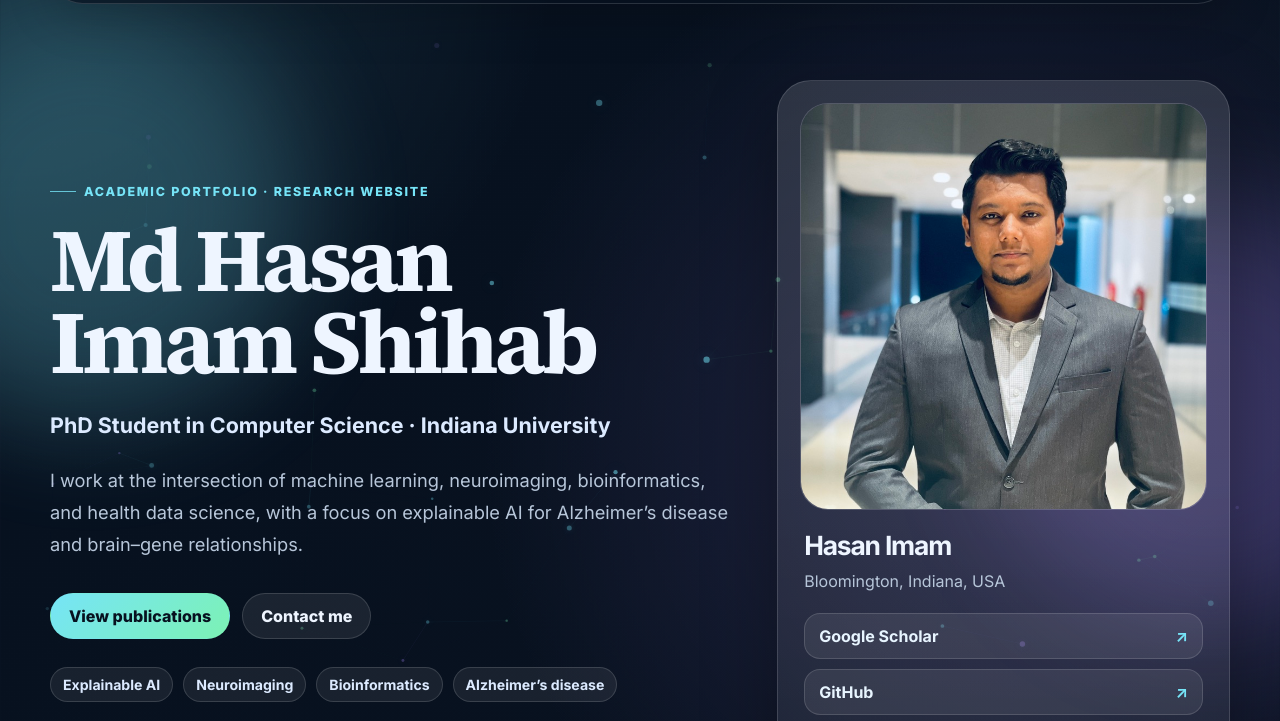
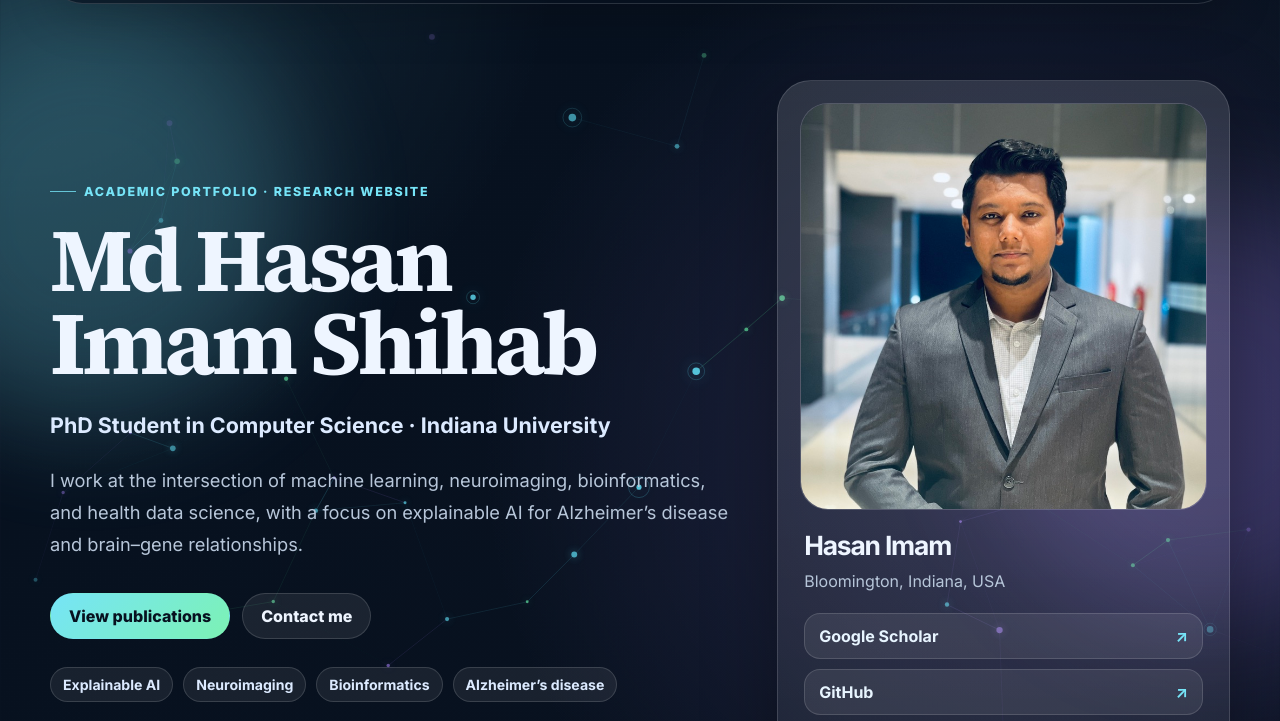
Before and after one commit to hasanimamshihab/hasanimamshihab.github.io, a plain HTML site: page index.html in a window 1280 px wide. Shown: the part 79-800 px from the top of the page. Drawn offline with Linux system fonts and the light colour scheme.

Commit message:
Make research animation more visible

```diff
--- a/assets/app.js
+++ b/assets/app.js
@@ -210,9 +210,9 @@ function setupResearchField() {
     nodes = Array.from({ length: count }, (_, index) => ({
       x: Math.random() * width,
       y: Math.random() * height,
-      vx: (Math.random() - 0.5) * 0.18,
-      vy: (Math.random() - 0.5) * 0.18,
-      radius: index % 9 === 0 ? 3.2 : 1.5 + Math.random() * 1.4,
+      vx: (Math.random() - 0.5) * 0.38,
+      vy: (Math.random() - 0.5) * 0.38,
+      radius: index % 9 === 0 ? 3.8 : 1.8 + Math.random() * 1.6,
       color: colors[index % colors.length],
       phase: Math.random() * Math.PI * 2
     }));
@@ -245,17 +245,24 @@ function setupResearchField() {
         context.beginPath();
         context.moveTo(node.x, node.y);
         context.lineTo(other.x, other.y);
-        context.strokeStyle = `rgba(${node.color}, ${(1 - distance / maxDistance) * 0.16})`;
-        context.lineWidth = 0.8;
+        context.strokeStyle = `rgba(${node.color}, ${(1 - distance / maxDistance) * 0.29})`;
+        context.lineWidth = 1;
         context.stroke();
       }
 
       const pulse = 0.82 + Math.sin(time * 0.0012 + node.phase) * 0.18;
+      if (index % 9 === 0) {
+        context.beginPath();
+        context.arc(node.x, node.y, 9 + Math.sin(time * 0.0015 + node.phase) * 3, 0, Math.PI * 2);
+        context.strokeStyle = `rgba(${node.color}, 0.24)`;
+        context.lineWidth = 1;
+        context.stroke();
+      }
       context.beginPath();
       context.arc(node.x, node.y, node.radius * pulse, 0, Math.PI * 2);
-      context.fillStyle = `rgba(${node.color}, ${index % 9 === 0 ? 0.9 : 0.58})`;
-      context.shadowColor = `rgba(${node.color}, 0.45)`;
-      context.shadowBlur = index % 9 === 0 ? 14 : 7;
+      context.fillStyle = `rgba(${node.color}, ${index % 9 === 0 ? 1 : 0.82})`;
+      context.shadowColor = `rgba(${node.color}, 0.62)`;
+      context.shadowBlur = index % 9 === 0 ? 18 : 9;
       context.fill();
       context.shadowBlur = 0;
     });
@@ -292,16 +299,17 @@ function setupResearchField() {
 
 async function init() {
   $('#year').textContent = new Date().getFullYear();
+  document.body.classList.add('motion-ready');
+  setupProfileParallax();
+  setupResearchField();
+
   const profile = await loadJSON('data/profile.json', defaultProfile);
   hydrateProfile({ ...defaultProfile, ...profile });
   allPublications = await loadJSON('data/publications.json', []);
   renderPublications(allPublications);
   $('#publication-search').addEventListener('input', filterPublications);
 
-  document.body.classList.add('motion-ready');
   setupRevealAnimations();
-  setupProfileParallax();
-  setupResearchField();
 
   const menuButton = $('.menu-button');
   const nav = $('.nav');
--- a/assets/styles.css
+++ b/assets/styles.css
@@ -109,7 +109,8 @@ code {
   inset: 28px -70px 20px;
   width: calc(100% + 140px);
   height: calc(100% - 48px);
-  opacity: 0.58;
+  opacity: 0.82;
+  filter: saturate(1.2);
   pointer-events: none;
   -webkit-mask-image: radial-gradient(ellipse at center, #000 22%, rgba(0, 0, 0, 0.72) 58%, transparent 84%);
   mask-image: radial-gradient(ellipse at center, #000 22%, rgba(0, 0, 0, 0.72) 58%, transparent 84%);
@@ -389,7 +390,7 @@ p { color: var(--muted); line-height: 1.75; }
   }
   .hero, .split { grid-template-columns: 1fr; }
   .hero { padding-top: 52px; gap: 30px; }
-  .research-field { inset: 16px -26px 20px; width: calc(100% + 52px); opacity: 0.42; }
+  .research-field { inset: 16px -26px 20px; width: calc(100% + 52px); opacity: 0.64; }
   .metrics, .focus-grid, .project-grid { grid-template-columns: repeat(2, 1fr); }
 }
 @media (max-width: 620px) {
```
